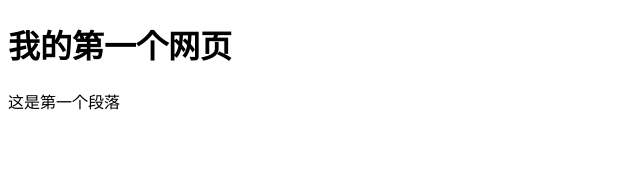
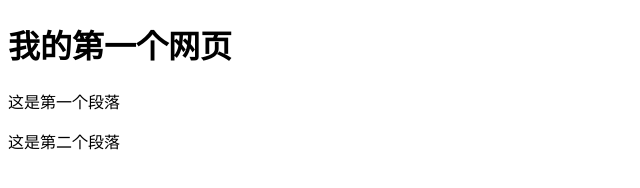
Before and after one commit to Juhoon-Me/GIT-DEMO, a plain HTML site: page index.html in a window 1280 px wide. Shown: the whole page, without its empty margins (0-640 px from the left). Drawn offline with Linux system fonts and the light colour scheme.

Commit message:
fourth save

```diff
--- a/index.html
+++ b/index.html
@@ -8,6 +8,6 @@
 <body>
     <h1>我的第一个网页</h1>
     <p>这是第一个段落</p>
-
+    <p>这是第二个段落</p>
 </body>
 </html>
```
